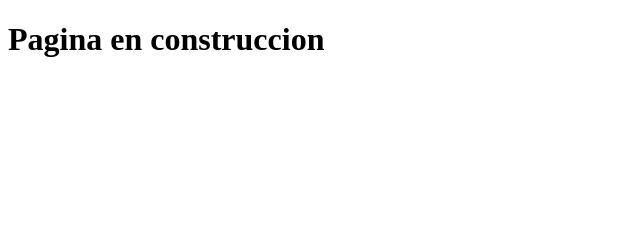
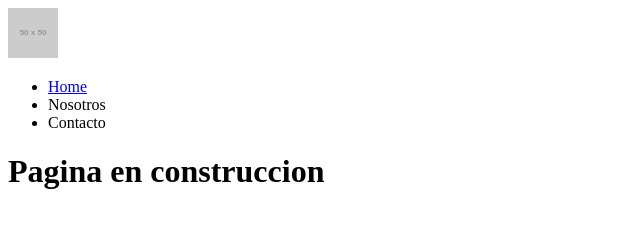
Before and after one commit to Binnnnu/clase4.git.ramas, a plain HTML site: page index.html in a window 1280 px wide. Shown: the whole page, without its empty margins (0-640 px from the left). Drawn offline with Linux system fonts and the light colour scheme; placeholder pictures from the web are drawn by us.

Commit message:
feat:header

```diff
--- a/index.html
+++ b/index.html
@@ -6,6 +6,16 @@
     <title>CLASE 4</title>
   </head>
   <body>
+    <header>
+      <img src="https://via.placeholder.com/50" alt="logo" />
+      <nav>
+        <ul>
+          <li><a href="#">Home</a></li>
+          <li><a href="#"></a>Nosotros</li>
+          <li><a href="#"></a>Contacto</li>
+        </ul>
+      </nav>
+    </header>
     <h1>Pagina en construccion</h1>
   </body>
 </html>
```
